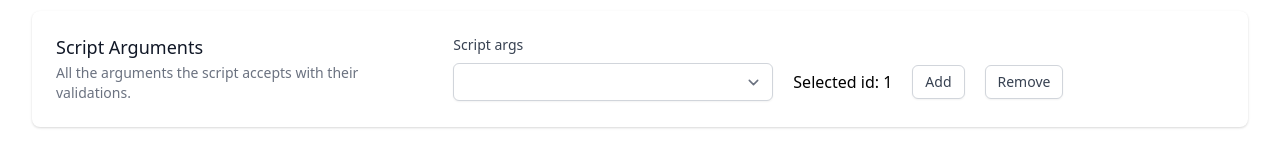
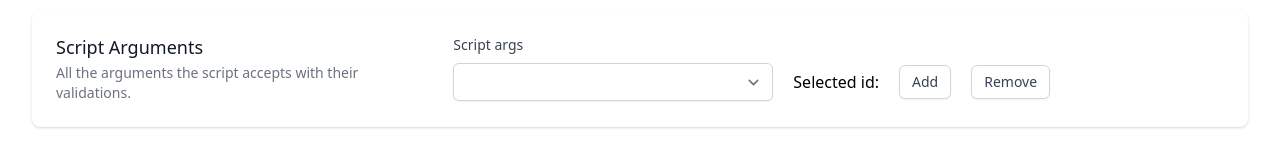
Before and after one commit to mikeleitz/licketyscript-portal, a Vue app: page /licketyScriptApp in a window 1280 px wide. Shown: the part 328-488 px from the top of the page. Built offline with nearby package versions, Linux system fonts and the light colour scheme; what @tailwindcss/typography would draw is missing.

Commit message:
Minor fixes.

```diff
--- a/src/components/App/ScriptInput.vue
+++ b/src/components/App/ScriptInput.vue
@@ -15,15 +15,15 @@
                 </label>
                 <div class="mt-2 flex items-center space-x-5">
 
-                  <select v-model="selected"
+                  <select v-model="this.selected"
                           class="max-w-lg block focus:ring-indigo-500 focus:border-indigo-500 w-full shadow-sm sm:max-w-xs sm:text-sm border-gray-300 rounded-md">
-                    <option v-for="option in options"
+                    <option v-for="option in bashOptions"
                             v-bind:key="option.id"
                             v-bind:value="option.id">
                       {{ option.value }}
                     </option>
                   </select>
-                  <span>Selected id: {{ selected }}</span>
+                  <span v-if="this.selected != null">Selected id: {{ this.selected != null ? this.selected.id : '' }}</span>
 
                   <button type="button" @click="addScriptArg"
                           class="bg-white py-2 px-3 border border-gray-300 rounded-md shadow-sm text-sm leading-4 font-medium text-gray-700 hover:bg-gray-50 focus:outline-none focus:ring-2 focus:ring-offset-2 focus:ring-indigo-500">
@@ -56,28 +56,28 @@ export default {
     return {
       showButton: true,
       id: -1,
-      options: [
-      ]
+      bashOptions: [ ]
     }
   },
   methods: {
     addScriptArg: function () {
-      console.info("hello from add.")
       let newOptionId = store.getNextOptionId()
 
-      let newBashOption = DomainFactory.createBashOption(newOptionId, 'NEW OPTION', null)
+      let newBashOption = DomainFactory.createBashOption(newOptionId, 'NEW OPTION ' + newOptionId, null)
       this.scriptInProgress.addOption(newBashOption)
 
       console.info('Created new option: ' + newBashOption + ' with id: ' + newBashOption.id)
 
-      this.options.unshift({ id: newBashOption.id, value: newBashOption.longName })
+      this.bashOptions.unshift({ id: newBashOption.id, value: newBashOption.longName })
+
+      this.selected = this.bashOptions[0].id
     },
     removeScriptArg: function () {
       let id = this.selected
       console.info("hello from remove with id " + id)
-      let optionIndex = this.options.findIndex(arrayOption => arrayOption.id === id)
-      this.options.splice(optionIndex, 1)
-      this.selected = this.options[0].id
+      let optionIndex = this.bashOptions.findIndex(arrayOption => arrayOption.id === id)
+      this.bashOptions.splice(optionIndex, 1)
+      this.selected = this.bashOptions[0].id
     }
   }
 }
--- a/src/components/App/mixins/ScriptInputTypeMixin.js
+++ b/src/components/App/mixins/ScriptInputTypeMixin.js
@@ -28,7 +28,7 @@ export default {
             storeState: store.state,
             scriptInProgress: store.state.scriptInProgress,
             thisScriptInput: null,
-            selected: '1',
+            selected: '',
         }
     },
     watch: {
```
